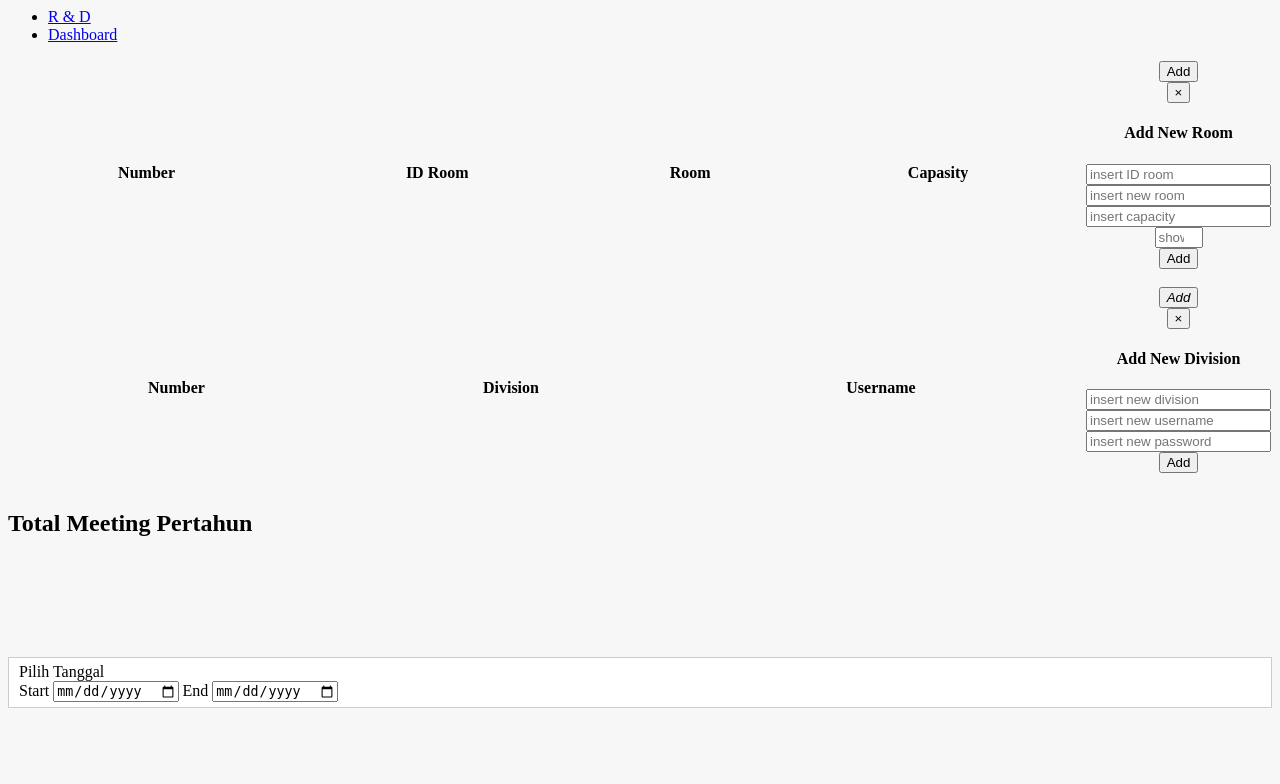
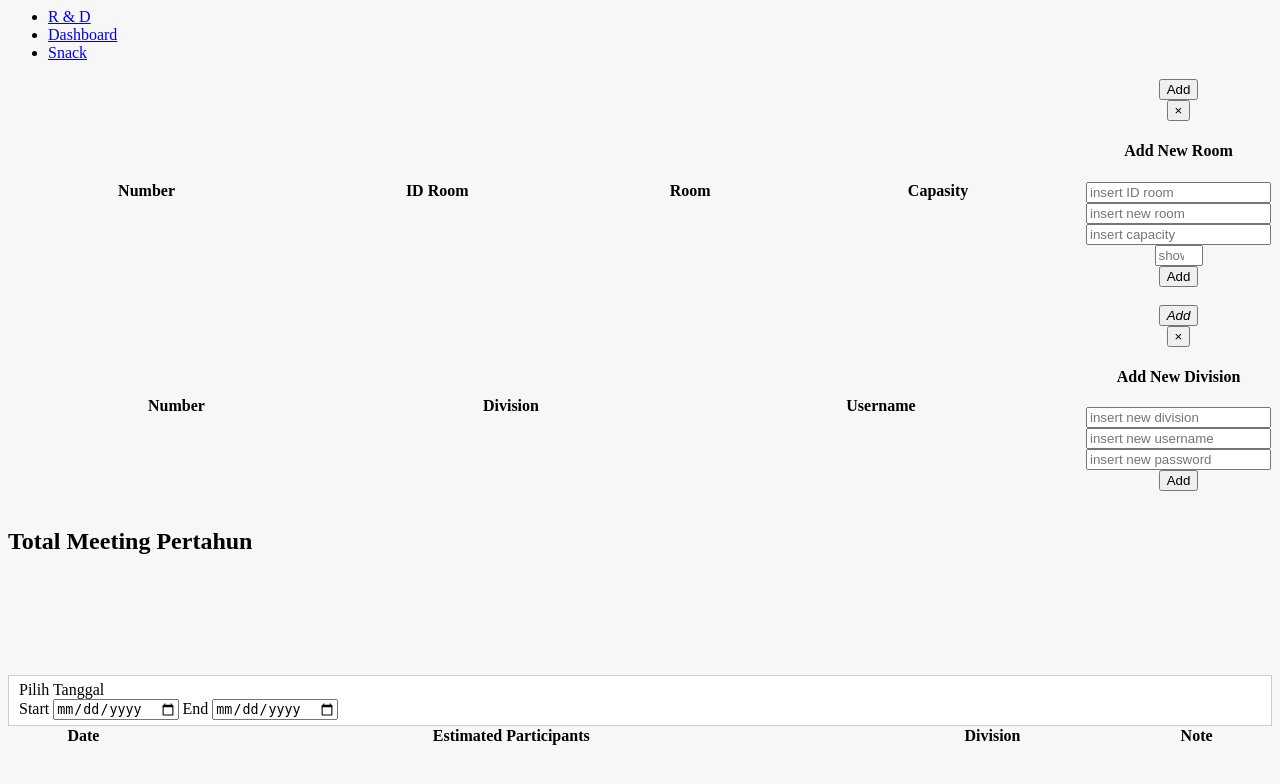
Before and after one commit to kichibeii/meeting, a CodeIgniter app: the page made by application/views/admin/ruangdivisiview.php in a window 1280 px wide. Shown: the top 784 px of the page. Run offline with CodeIgniter, Linux system fonts and the light colour scheme; data that the repository does not hold is empty.

Commit message:
fix some bug and add some features

```diff
--- a/application/controllers/Admin.php
+++ b/application/controllers/Admin.php
@@ -17,6 +17,7 @@ class Admin extends CI_Controller
 		$data['divisis'] = $this->Divisi_model->get_all_divisi();
 		$data['ruangans'] = $this->Ruangan_model->get_all_ruangan();
 		$data['tahun_meeting'] = $this->Meeting_model->get_by_year();
+		$data['snacks'] = $this->Meeting_model->get_snack();
 		if($_SESSION['status']=="admin"){
 			$data['title'] = 'Admin';
 			$data['ruangans'] = $this->Ruangan_model->get_all_ruangan();
@@ -66,7 +67,8 @@ class Admin extends CI_Controller
 		$data = array(
 			'nama_ruangan'=>$this->input->post('id_room'),
 			'kapasitas_ruangan'=>$this->input->post('kapasitas_ruangan'),
-			'ruangan_nama'=>$this->input->post('nama_ruangan')
+			'ruangan_nama'=>$this->input->post('nama_ruangan'),
+			'showroom'=>$this->input->post('showroom')
 		);
 		$result  = $this->Ruangan_model->insert($data);
 
--- a/application/views/admin/ruangdivisiview.php
+++ b/application/views/admin/ruangdivisiview.php
@@ -16,8 +16,6 @@
     });
   });
 </script>
-
-
 
 <body style="background-color:rgb(247,247,247) ">
   <div class="container body" style="top: 0; bottom: 0; left: 0; height: 100%">
@@ -43,8 +41,12 @@
           </li>
           <li role="presentation" class=""><a href="#tab_content2" role="tab" id="meeting-tab" data-toggle="tab" aria-expanded="false">Dashboard</a>
           </li>
+        </li>
+        <li role="presentation" class=""><a href="#tab_content3" role="tab" id="snack-tab" data-toggle="tab" aria-expanded="false">Snack</a>
+        </li>
       </ul>
       <!-- /tab header -->
+
       <!-- tab content -->
       <div id="myTabContent" class="tab-content">
 
@@ -206,6 +208,7 @@
                   </div>
                 </div>
               </div>
+
               <!--Nambah dashboard-->
               <div id="settanggal">
                 <div class="x_panel">
@@ -228,11 +231,53 @@
                </div>
              </div>
              <!--/Nambah Dashboard-->
+           </div>
+           <!--content 2-->
 
+           <!--content 3-->
+           <div role="tabpanel" class="tab-pane fade" id="tab_content3" aria-labelledby="snack-tab">
+
+            <table id="datatable" class="table table-striped table-bordered dt-responsive nowrap table-bordered jambo_table bulk_action" cellspacing="0" width="100%">
+              <thead>
+                <tr class="headings">
+                  <th style="text-align:center">Date</th>
+                  <th style="text-align:center">Estimated Participants</th>
+                  <th style="text-align:center">Division</th>
+                  <th style="text-align:center">Note</th>
+                </tr>
+              </thead>
+
+              <tbody>
+                <?php
+                foreach($snacks as $snack_item):
+                  $now = date("Y-m-d");
+                $date = date('Y-m-d');
+                $tomorrow = date('Y-m-d', strtotime($date .' +1 day'));
+                if ($now == $snack_item['tanggal']){?>
+                <tr style="background-color: lightblue">
+                  <?php
+                }else if($snack_item['tanggal']==$tomorrow){?>
+                <tr style="background-color: lightgreen">
+                  <?php
+                }
+
+                else{?>
+                <tr>
+                  <?php
+                }
+                ?>
+                <td style="text-align:center"><?=date("d-M-Y",strtotime($snack_item['tanggal']))?></td>
+                <td style="text-align:center"><?=$snack_item['estimasi_peserta']?></td>
+                <td style="text-align:center"><?=$snack_item['nama_divisi']?></td>
+                <td style="text-align:center"><?=$snack_item['note']?></td>
+              </tr>
+            <?php endforeach?>
+          </tbody>
+        </table>
       </div>
+      <!--content 3-->
     </div>
-
-         </div>
+    <!-- tab content -->
   </div>
 </div>
 </div>
```
Also changed, not shown: application/controllers/Divisi.php (+25 -6 lines), application/models/Meeting_model.php (+10 -0 lines), application/views/divisi/divisiview.php (+7 -10 lines), application/views/divisi/editmeetingview.php (+19 -1 lines), application/views/divisi/tambahmeetingview.php (+19 -0 lines). Lines whose indentation alone changed are shown as unchanged.
